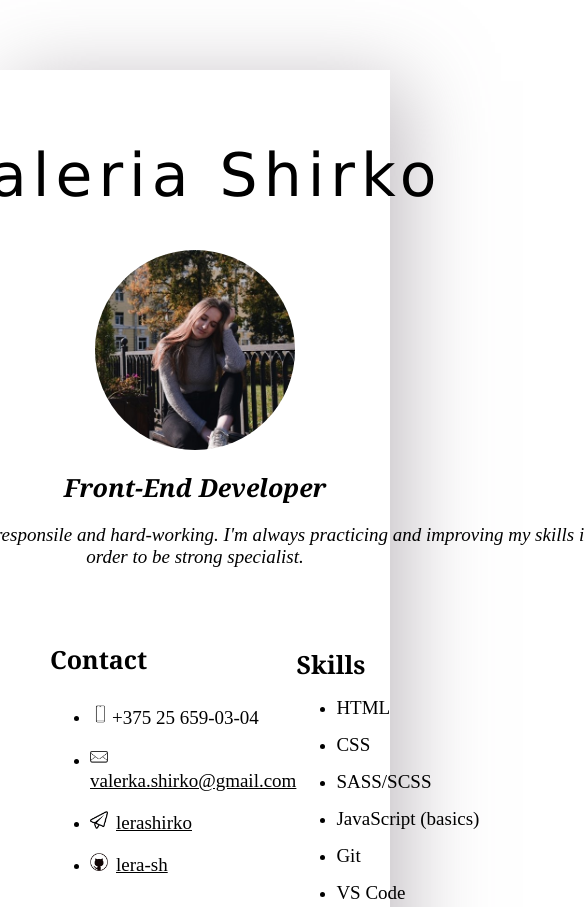
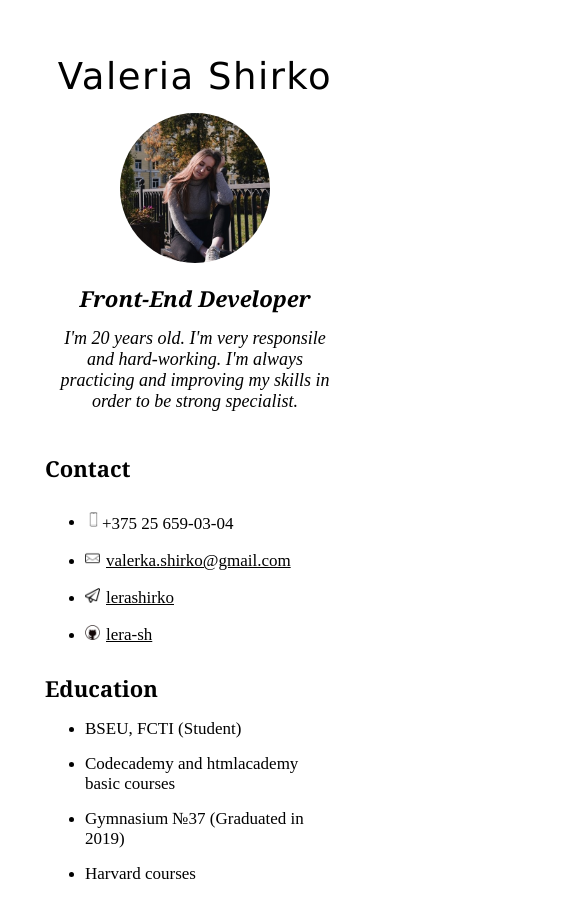
Before and after one commit to lera-sh/rsschool-cv, a website: page index.html in a window 390 px wide. Shown: the top 907 px of the page, 585 px wide, since content can reach past the window. Drawn offline with Linux system fonts and the light colour scheme.

Commit message:
feat: add responsive and cv link

```diff
--- a/style.css
+++ b/style.css
@@ -164,3 +164,239 @@ body {
 .url-col:hover {
   cursor: pointer;
 }
+
+@media (max-width:1280px) {
+
+  .wrapper {
+    max-width: 896px;
+    padding: 45px;
+  }
+
+}
+
+@media (max-width:1120px) {
+
+  .wrapper {
+    max-width: 800px;
+    padding: 45px 55px;
+  }
+
+  .description, .section-name {
+    font-size: 24px;
+  }
+
+  .link, .item-text, .section-text {
+    font-size: 18px;
+  }
+
+  .footer-col {
+    margin: 10px 115px;
+  }
+
+}
+
+@media (max-width:1024px) {
+
+  .wrapper {
+    max-width: 688px;
+    padding: 45px 60px;
+  }
+
+  .description-text {
+    width: 600px;
+  }
+
+  .intro-section {
+    margin-bottom: 25px;
+  }
+
+  .section-name {
+    margin-bottom: 3px;
+  }
+
+  .footer-section {
+    margin-top: 30px;
+  }
+
+  .footer-col {
+    margin: 10px 105px;
+  }
+
+}
+
+@media (max-width:928px) {
+
+  .wrapper {
+    max-width: 575px;
+    padding: 45px 35px;
+  }
+
+  .intro-section {
+    margin-bottom: 10px;
+  }
+
+  .name {
+    font-size: 55px;
+    letter-spacing: 5px;
+    margin-bottom: 5px;
+  }
+
+  .photo {
+    margin-top: 15px;
+    width: 180px;
+  }
+
+  .description-text {
+    font-size: 18px;
+    margin-top: 5px;
+    width: 470px;
+  }
+
+  .description, .section-name {
+    font-size: 24px;
+  }
+
+  .link, .item-text, .section-text {
+    font-size: 17px;
+  }
+
+  .primary-column {
+    margin-right: 10px;
+    width: 400px;
+  }
+
+  .code {
+    font-size: 14px;
+  }
+
+  .footer-col {
+    margin: 10px 70px;
+  }
+
+}
+
+@media (max-width:768px) {
+
+  .wrapper {
+    box-shadow: none;
+    margin: 15px auto;
+    max-width: 500px;
+    padding: 20px;
+  }
+
+  .intro-section {
+    margin-bottom: 5px;
+  }
+
+  .name {
+    font-size: 48px;
+    letter-spacing: 4.5px;
+    margin-bottom: 0;
+  }
+
+  .photo {
+    width: 170px;
+  }
+
+  .description, .section-name {
+    font-size: 22px;
+  }
+
+  .description-text {
+    font-size: 18px;
+    width: 450px;
+  }
+
+  .description, .section-name {
+    font-size: 24px;
+  }
+
+  .icon {
+    padding-right: 2px;
+    padding-top: 7px;
+    width: 15px;
+  }
+
+  .primary-column {
+    margin-right: 10px;
+    width: 380px;
+  }
+
+  .secondary-column {
+    margin-left: 10px;
+  }
+
+  .items-section {
+    margin-bottom: 0;
+  }
+
+  .item {
+    margin-bottom: 10px;
+    margin-top: 10px;
+  }
+
+  .footer-col {
+    margin: 10px 40px;
+  }
+
+}
+
+@media (max-width:560px) {
+
+  .wrapper {
+    max-width: 300px;
+  }
+
+  .name {
+    font-size: 37px;
+    letter-spacing: 1.5px;
+    margin: 20px 5px 0 5px;
+  }
+
+  .photo {
+    width: 150px;
+  }
+
+  .description, .section-name {
+    font-size: 22px;
+  }
+
+  .description-text {
+    font-size: 18px;
+    width: 290px;
+  }
+
+  .columns {
+    flex-direction: column;
+  }
+
+  .primary-column {
+    width: 280px;
+  }
+
+  .code {
+    font-size: 12px;
+  }
+
+  .footer-section {
+    margin-right: 7px;
+  }
+
+  .footer-col {
+    margin: 10px 15px;
+  }
+
+  .footer-icon {
+    width: 90px;
+  }
+
+  .footer-text {
+    font-size: 18px;
+    margin-right: 5px;
+  }
+
+  .rs-logo {
+    width: 60px;
+  }
+
+}
```
Also changed, not shown: README.md.
